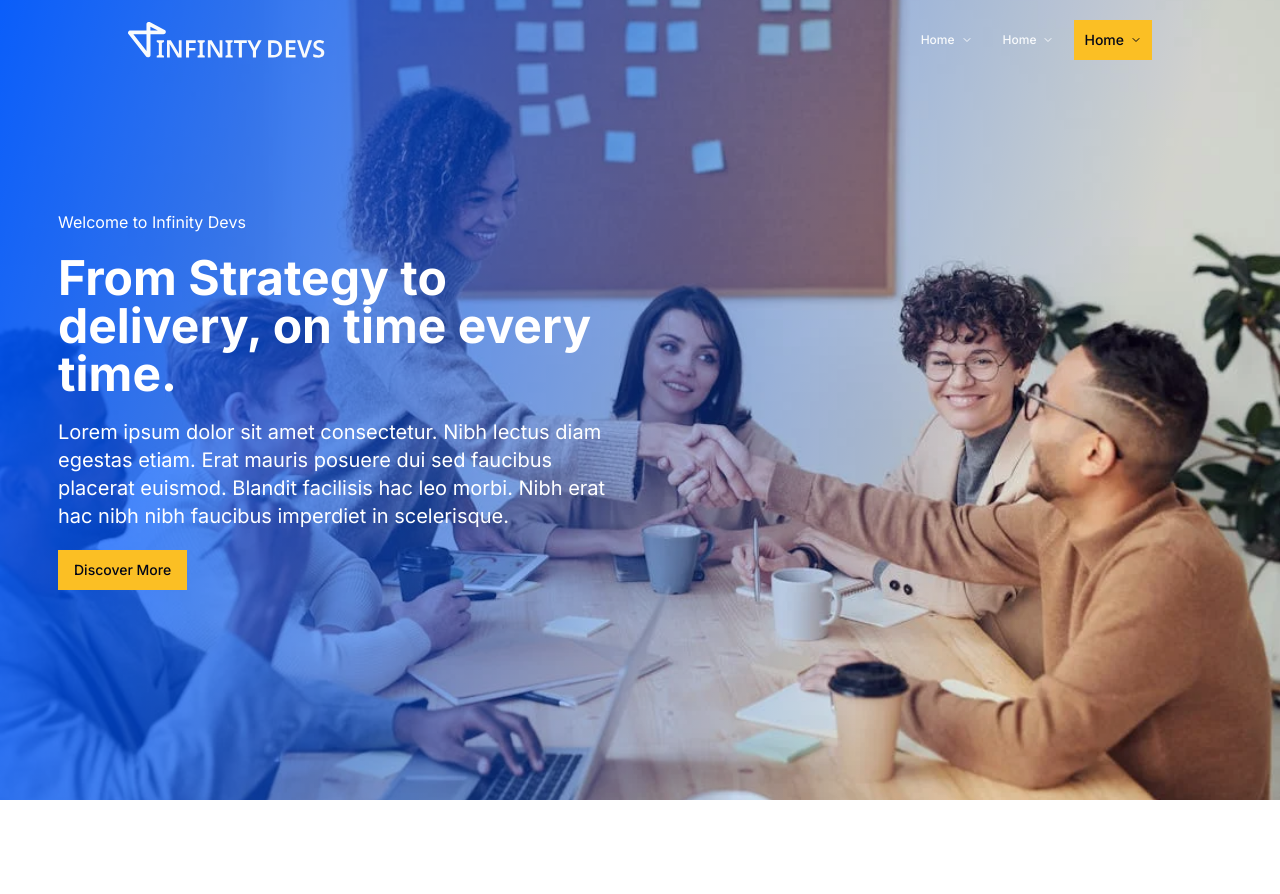
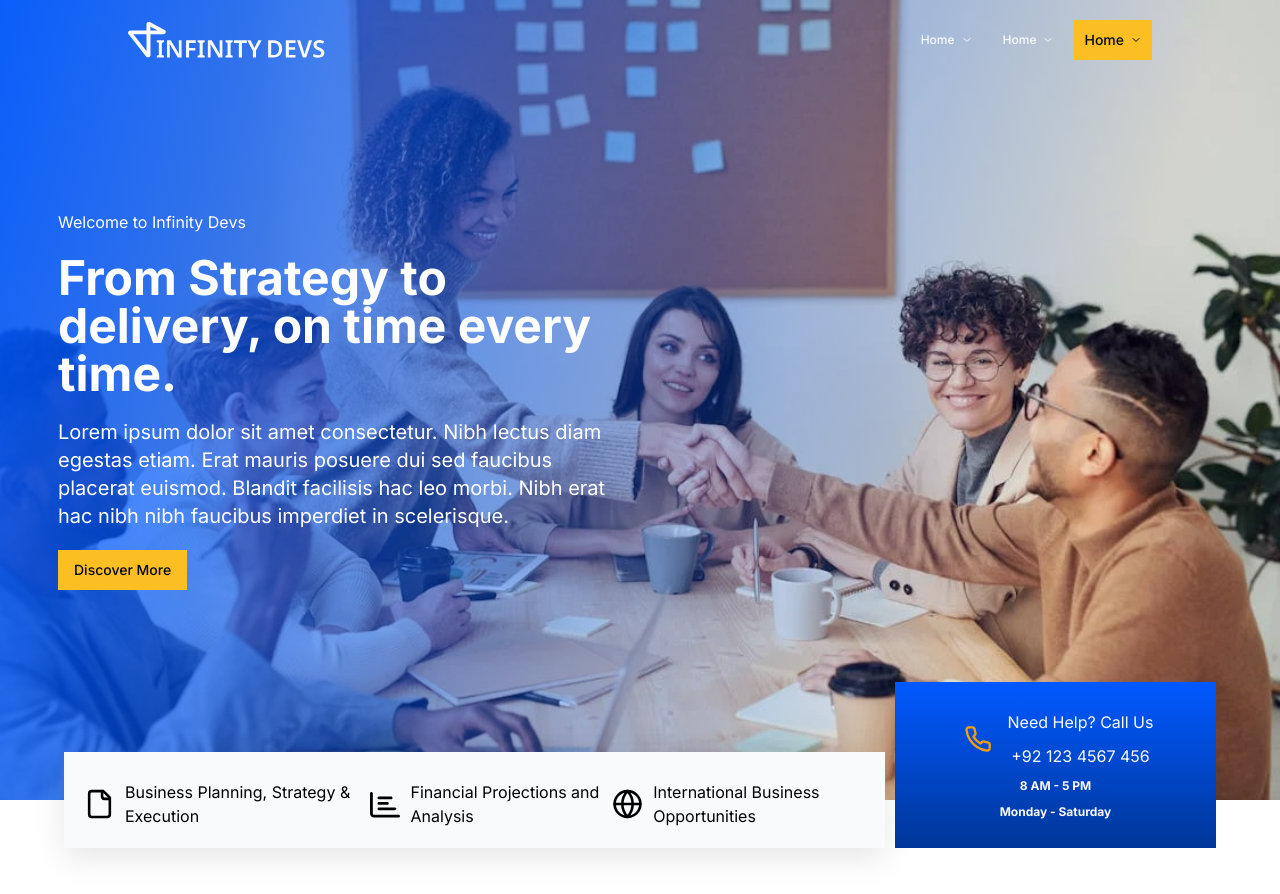
Before and after one commit to InfinityDevsHQ/software-house-next, a Next.js app: page / in a window 1280 px wide. Shown: the top 894 px of the page. Built offline with nearby package versions, Linux system fonts and the light colour scheme.

Commit message:
feat: overview section

```diff
--- a/app/globals.css
+++ b/app/globals.css
@@ -31,3 +31,9 @@
   background-size: cover;
   background-position: center;
 }
+.overview-shadow {
+  box-shadow: 0px 4px 32px 0px #00000040;
+}
+.call-gradient {
+  background: linear-gradient(180deg, #0059ff 0%, #003699 100%);
+}
--- a/components/homepage/hero-section.tsx
+++ b/components/homepage/hero-section.tsx
@@ -1,9 +1,10 @@
 import { Button } from "../ui/button";
+import Overview from "./overview";
 
 export default function HeroSection() {
   return (
     <>
-      <section className="hero-bg h-[800px] flex items-center px-2.5 py-12">
+      <section className="hero-bg h-[800px] flex items-center px-2.5 py-12 relative">
         <div className="px-12">
           <div className="max-w-[561px] flex flex-col gap-5">
             <p className="text-white">Welcome to Infinity Devs</p>
@@ -22,6 +23,9 @@ export default function HeroSection() {
             </Button>
           </div>
         </div>
+        <div className="absolute -bottom-12 left-[50%] translate-x-[-50%] hidden lg:block w-full">
+          <Overview />
+        </div>
       </section>
     </>
   );
--- /dev/null
+++ b/components/homepage/overview.tsx
@@ -0,0 +1,38 @@
+import { Contact, File, Globe, Phone } from "lucide-react";
+import ListSvg from "../svgs/list-svg";
+
+export default function Overview() {
+  return (
+    <section className="w-full px-16 flex gap-2.5 overview-shadows">
+      <div className="pt-7 flex flex-col lg:flex-row self-end gap-2.5 bg-accent-light shadows p-5 w-[821px]">
+        <div className="flex items-center gap-2.5">
+          <File width={40} height={40} />
+          <span>Business Planning, Strategy & Execution</span>
+        </div>
+        <div className="flex items-center gap-2.5">
+          <span>
+            <ListSvg variant="black" />
+          </span>
+          <span>Financial Projections and Analysis</span>
+        </div>
+        <div className="flex items-center gap-2.5">
+          <Globe height={40} width={40} />
+          <span>International Business Opportunities</span>
+        </div>
+      </div>
+      <div className="p-4 xl:p-7 call-gradient flex-1 flex flex-col gap-2.5 text-center items-center justify-center text-accent-light">
+        <div className="flex items-center gap-2.5">
+          <Phone className="text-secondary-dark h-7 w-7 x:h-10 xl:w-10" />
+          <div className="flex flex-col gap-2.5">
+            <span>Need Help? Call Us</span>
+            <span>+92 123 4567 456</span>
+          </div>
+        </div>
+        <div className="flex flex-col gap-2.5 text-xs font-bold">
+          <span>8 AM - 5 PM</span>
+          <span>Monday - Saturday</span>
+        </div>
+      </div>
+    </section>
+  );
+}
--- a/components/svgs/list-svg.tsx
+++ b/components/svgs/list-svg.tsx
@@ -1,4 +1,8 @@
-export default function ListSvg() {
+export default function ListSvg({
+  variant = "yellow",
+}: {
+  variant?: "black" | "yellow";
+}) {
   return (
     <svg
       width="30"
@@ -9,7 +13,7 @@ export default function ListSvg() {
     >
       <path
         d="M1.40625 3C2.16797 3 2.8125 3.62612 2.8125 4.36607V24.4018C2.8125 25.1987 3.39844 25.7679 4.21875 25.7679H28.5938C29.3555 25.7679 30 26.394 30 27.1339C30 27.9308 29.3555 28.5 28.5938 28.5H4.21875C1.875 28.5 0 26.6786 0 24.4018V4.36607C0 3.62612 0.585938 3 1.40625 3ZM7.5 8.91964C7.5 8.17969 8.08594 7.55357 8.90625 7.55357H21.0938C21.8555 7.55357 22.5 8.17969 22.5 8.91964C22.5 9.71652 21.8555 10.2857 21.0938 10.2857H8.90625C8.08594 10.2857 7.5 9.71652 7.5 8.91964ZM8.90625 13.0179H17.3438C18.1055 13.0179 18.75 13.644 18.75 14.3839C18.75 15.1808 18.1055 15.75 17.3438 15.75H8.90625C8.08594 15.75 7.5 15.1808 7.5 14.3839C7.5 13.644 8.08594 13.0179 8.90625 13.0179ZM8.90625 18.4821H24.8438C25.6055 18.4821 26.25 19.1083 26.25 19.8482C26.25 20.6451 25.6055 21.2143 24.8438 21.2143H8.90625C8.08594 21.2143 7.5 20.6451 7.5 19.8482C7.5 19.1083 8.08594 18.4821 8.90625 18.4821Z"
-        fill="#FBBF24"
+        fill={variant === "yellow" ? "#FBBF24" : "black"}
       />
     </svg>
   );
```
